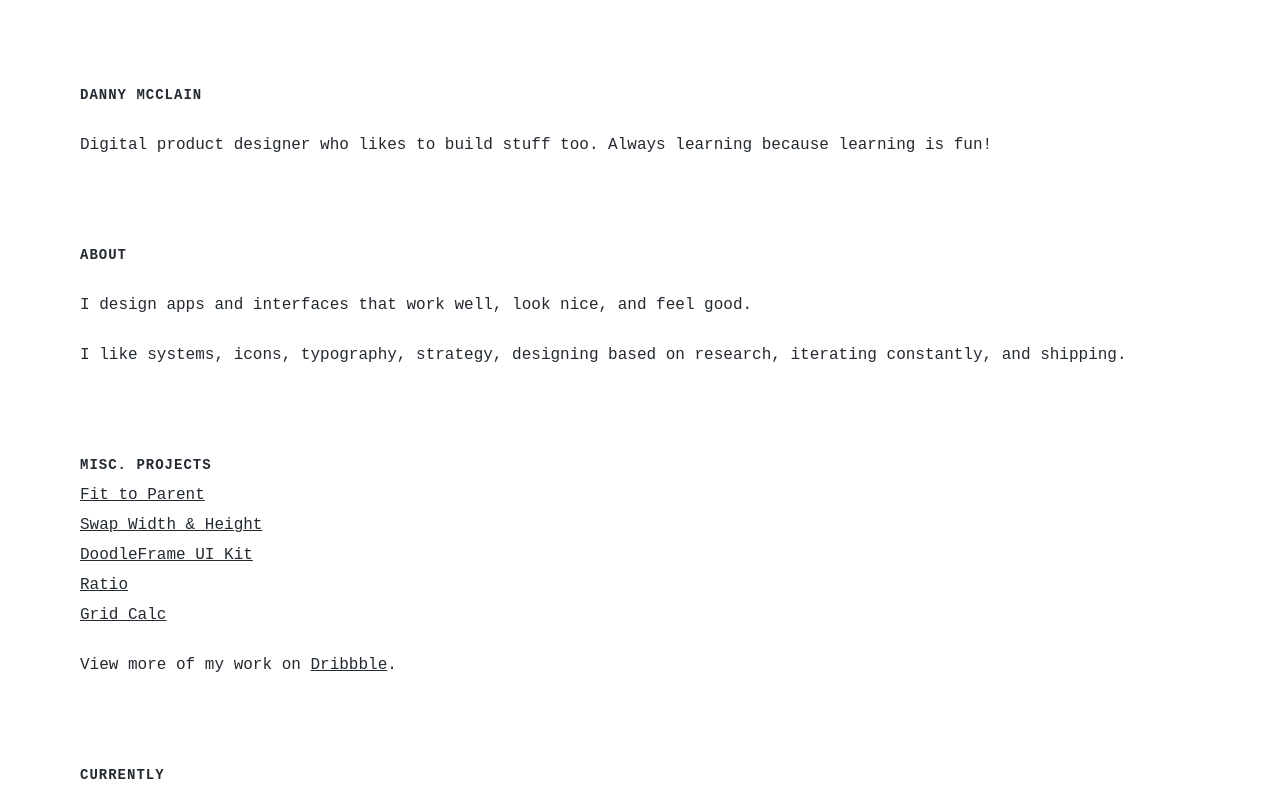
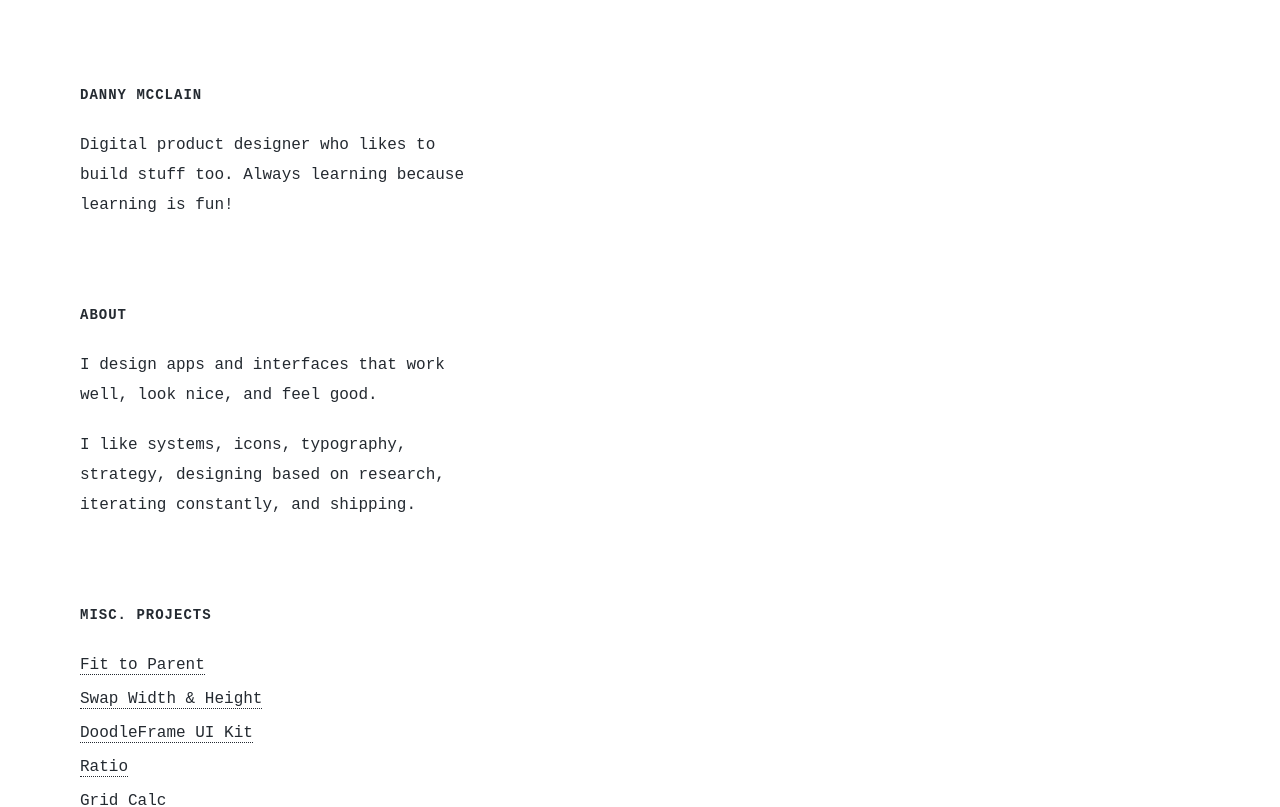
Before and after one commit to dannymcclain/dannymcclain.github.io, a Next.js app: page / in a window 1280 px wide. Shown: the top 807 px of the page. Built offline with nearby package versions, Linux system fonts and the light colour scheme; a web font is replaced by a local one.

Commit message:
Update styles.scss

```diff
--- a/styles/styles.scss
+++ b/styles/styles.scss
@@ -9,6 +9,7 @@
 }
 
 $text-color: #242a31;
+$accent: #ff6666;
 
 #__next,
 .app {
@@ -34,6 +35,12 @@ body {
   letter-spacing: 0;
 }
 
+header,
+section {
+  margin-bottom: 80px;
+  max-width: 400px;
+}
+
 h1,
 h2 {
   font-weight: 700;
@@ -44,7 +51,15 @@ h2 {
 }
 ul {
   list-style: none;
+  margin-top: 20px;
+  li {
+    margin-bottom: 4px;
+  }
+  li:last-child {
+    margin-bottom: 0;
+  }
 }
+
 p {
   margin-top: 20px;
 }
@@ -54,10 +69,13 @@ a {
   line-height: 30px;
   letter-spacing: 0;
   color: $text-color;
-  text-decoration: underline;
+  text-decoration: none;
+  border-bottom: 1px dotted $text-color;
+
+  &:hover {
+    border-bottom: 1px solid $text-color;
+  }
+  &:active {
+    border-bottom: 1px solid $text-color;
+  }
 }
-
-header,
-section {
-  margin-bottom: 80px;
-}
```
